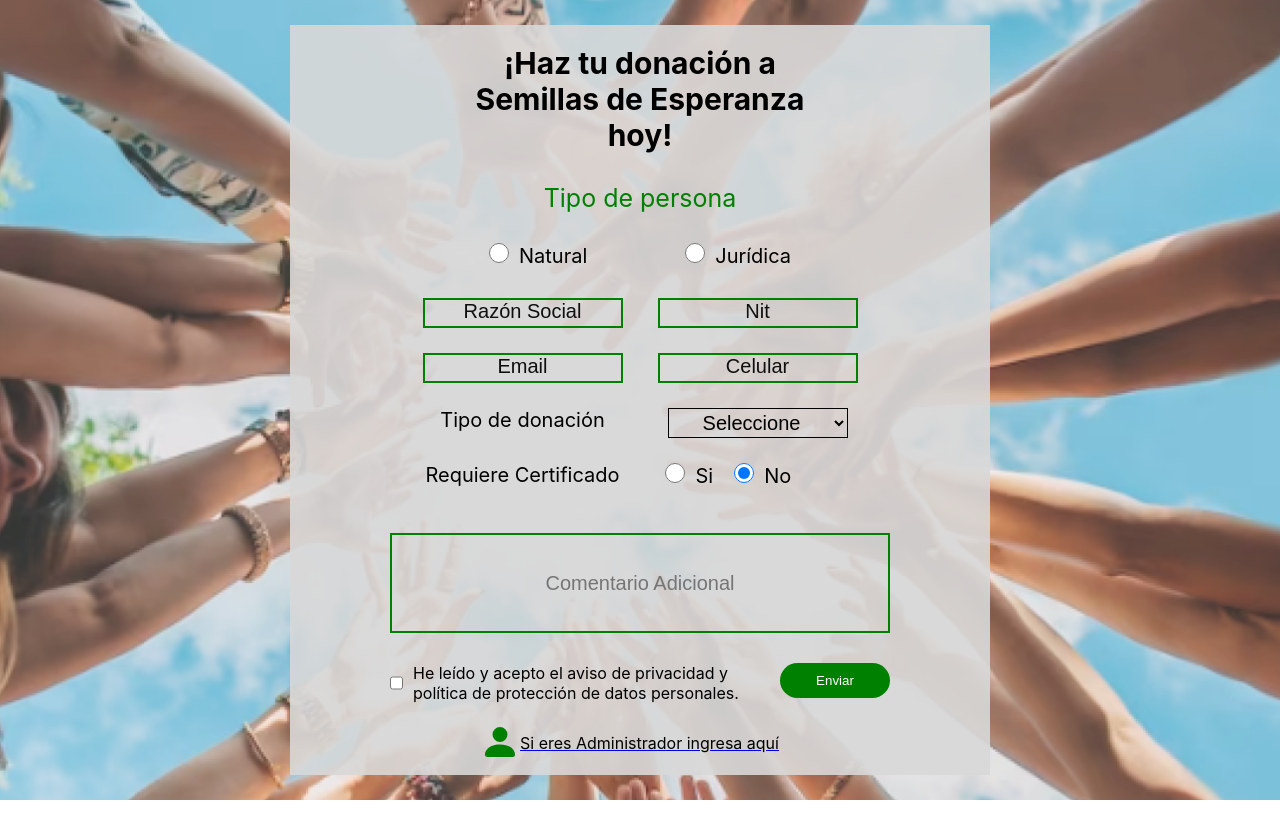
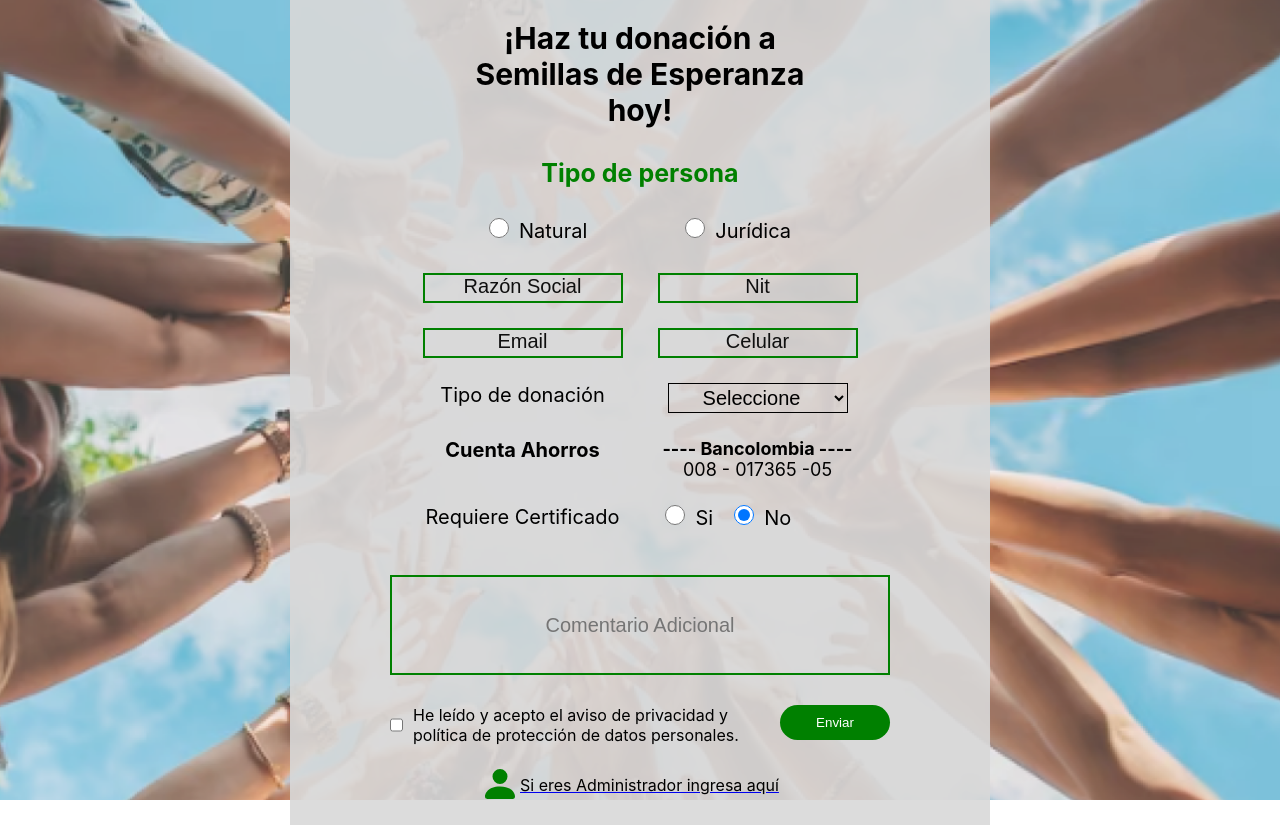
Before and after one commit to programateacademy/6-Corporaci-n-Semilla-de-Esperanzas-Front-end, a React (Create React App) app: page / in a window 1280 px wide. Before the commit the page ends 800 px from the top, so only its background shows below. Built offline with nearby package versions, Linux system fonts and the light colour scheme.

Commit message:
select donation

```diff
--- a/src/App.css
+++ b/src/App.css
@@ -401,7 +401,7 @@
   margin: auto;
   background-color: rgb(217, 217, 217, 0.9);
   width: 700px;
-  height: 750px;
+  height: 825px;
   display: flex;
   flex-direction: column;
   align-items: center;
@@ -745,3 +745,7 @@ select{
 .admin-portal .admin-icon{
   color: #008000;
 }
+
+.cuentaNum{
+  font-size: 18px;
+}
--- a/src/components/Form.jsx
+++ b/src/components/Form.jsx
@@ -19,12 +19,20 @@ export const Form = () => {
     const [certification, setCertification] = useState('');
     const [aditional, setAditional] = useState('');
     const [persona, setPersona] = useState(false);
+    const [money, setMoney] = useState(1);
 
     const handleNatural = () => {
         setPersona(true);
     }
     const handleJuridica = () => {
         setPersona(false);
+    }
+
+    const handleMoney = () =>{
+        setMoney(1);
+    }
+    const handleBienes = () =>{
+        setMoney(2);
     }
 
     //Agregar usuario
@@ -48,7 +56,7 @@ export const Form = () => {
 
 
             <h1>¡Haz tu donación a Semillas de Esperanza hoy!</h1>
-            <h2>Tipo de persona</h2>
+            <h2><strong>Tipo de persona</strong></h2>
             <div className='person-type'>
                 <div>
                     <input className='radio-input' type="radio" id="html" name="person" onChange={e=>{setType(e.target.value)}} value={"Natural"} checked={type === "Natural"} onClick={handleNatural}></input>
@@ -70,17 +78,26 @@ export const Form = () => {
 
                 <div><input type='text' name='email' placeholder='Email' onChange={e=>{setEmail(e.target.value)}} value={email}></input></div>
                 <div><input type='text' name='phone' placeholder='Celular' onChange={e=>{setPhone(e.target.value)}} value={phone}></input></div>
-                <div>Tipo de donación</div>
+                <div className='req'>Tipo de donación</div>
                 <div>
                     <select onChange={e=>{setDestination(e.target.value)}} value={destination}>
                         <option>Seleccione</option>
+                        <option onClick={handleMoney}>Dinero</option>
+                        <option onClick={handleBienes}>Bienes</option>
+
+                    </select>
+                </div>
+                {money === 1? (<><div className='req'><strong>Cuenta Ahorros</strong></div>
+                <div className='cuentaNum'><strong> ---- Bancolombia ----</strong> 008 - 017365 -05</div></>) :
+                    (<><div>Destino de la donación</div>
+                    <select>
                         <option>Infrasestructura</option>
                         <option>Cocina</option>
                         <option>Comedor</option>
                         <option>Huerta</option>
                         <option>Otro</option>
-                    </select>
-                </div>
+                    </select></>)}
+
                 <div className='req'>Requiere Certificado</div>
                 <div className='certif'>
                      <div>
```
